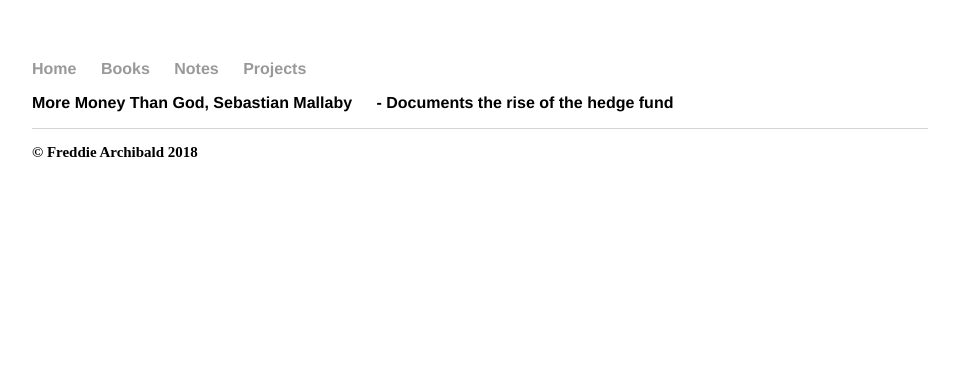
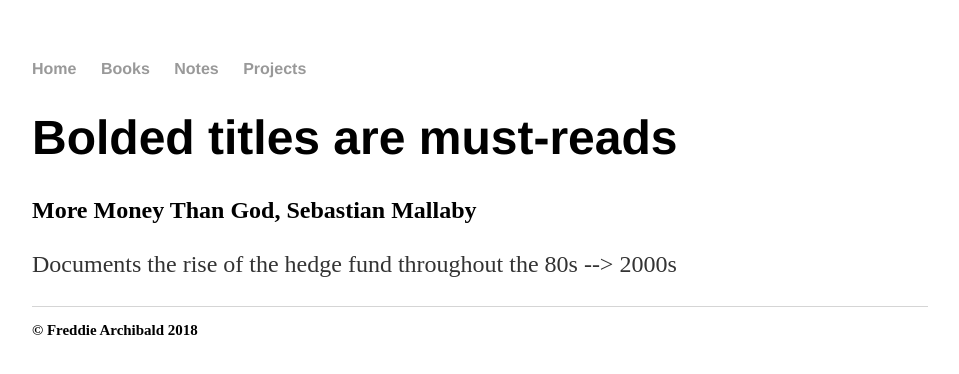
Before and after one commit to scryptive/personal, a Jekyll site: the page built from books/index.html, in a window 1280 px wide. Shown: the top 374 px of the page, without its empty margins (160-1119 px from the left). Built offline with Jekyll 4.4.1, drawn with Linux system fonts in a browser that asks for light colours.

Commit message:
Update index.html

```diff
--- a/books/index.html
+++ b/books/index.html
@@ -5,11 +5,8 @@ title: Books
 	<html>
 		<body>
 			<title>Books</title>
-			<nav>
-	    		<ul>
-	        		<li>More Money Than God, Sebastian Mallaby</li>
-		        	<li>- Documents the rise of the hedge fund</a></li>
-	    		</ul>
-			</nav>
+			<h1>Bolded titles are must-reads</h1>
+			<h2>More Money Than God, Sebastian Mallaby</h2>
+				<p>Documents the rise of the hedge fund throughout the 80s --> 2000s</p>
 		</body>
 	</html>
```
